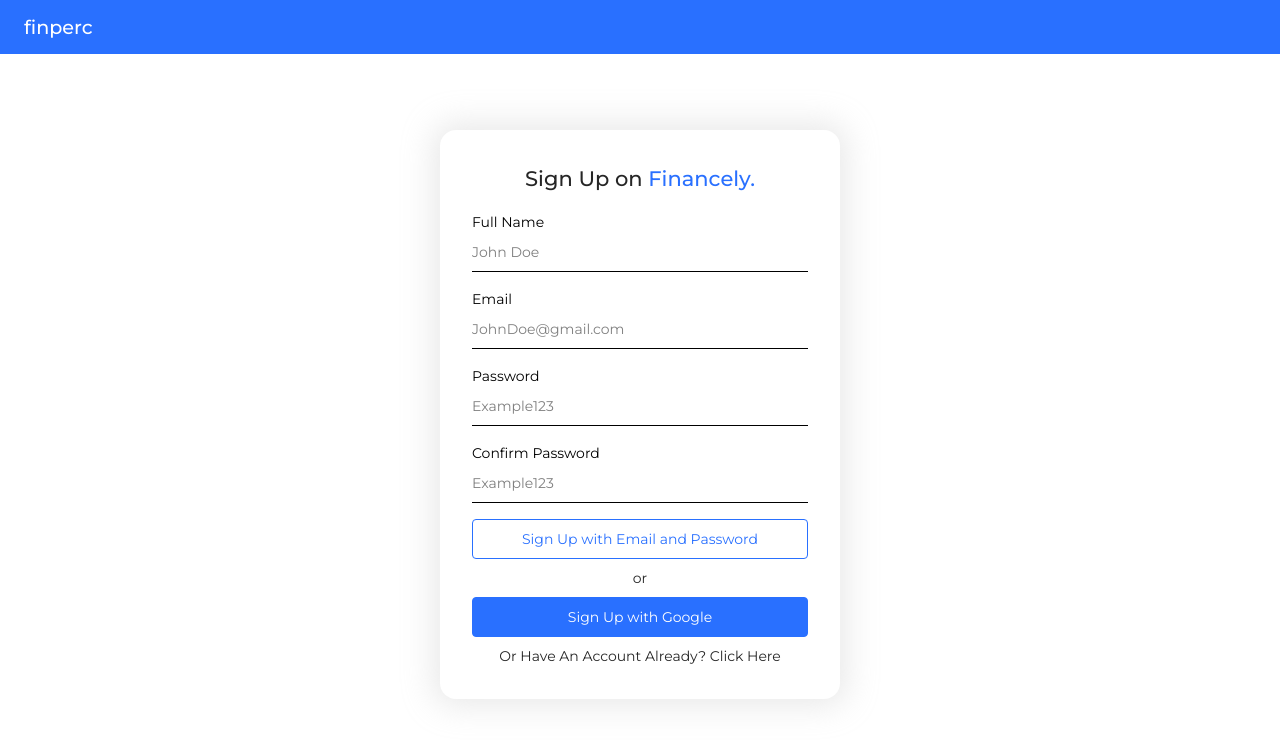
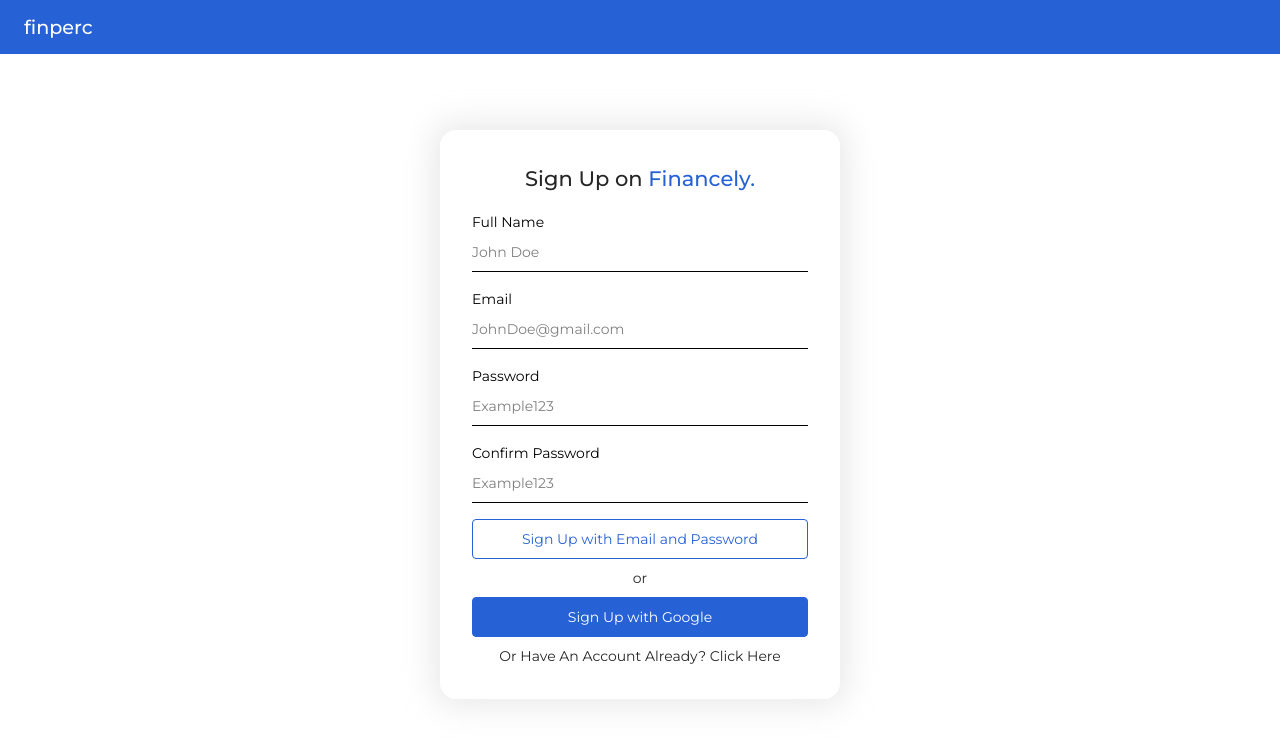
Before and after one commit to chingling008/finpers, a React (Create React App) app: page / in a window 1280 px wide. Shown: the top 742 px of the page. Built offline with nearby package versions, Linux system fonts and the light colour scheme; no server answers.

Commit message:
Change of theme color

```diff
--- a/src/index.css
+++ b/src/index.css
@@ -3,7 +3,7 @@
 /* Add your custom styles below */
 
 :root {
-  --theme: #2970ff;
+  --theme: #2661d5;  /*Change theme color*/
 }
 body {
   margin: 0;
```
